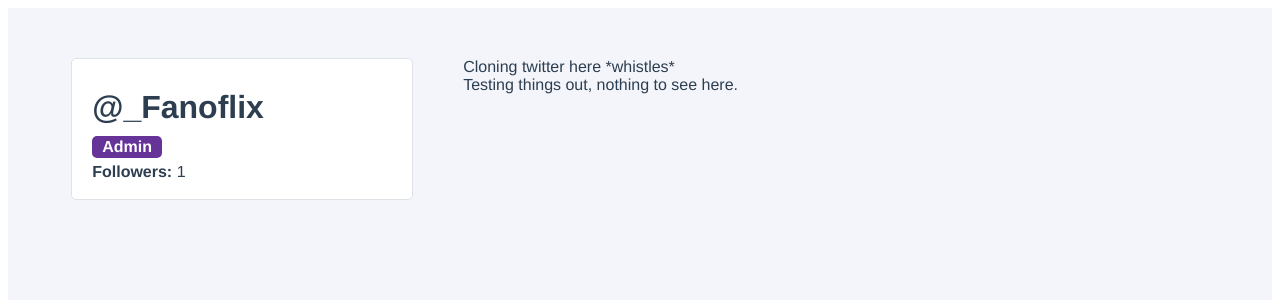
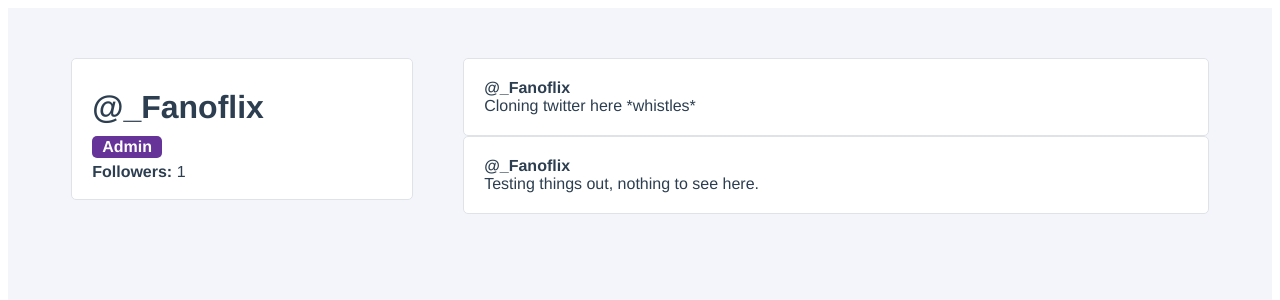
Before and after one commit to Fanoflix/twitter-clone, a Vue app: page / in a window 1280 px wide. Shown: the top 300 px of the page. Built offline with nearby package versions, Linux system fonts and the light colour scheme.

Commit message:
Added Tweet Component
Added UI for Tweets.

```diff
--- /dev/null
+++ b/src/components/TweetItem.vue
@@ -0,0 +1,52 @@
+<template>
+    <div class="tweet-item">
+        <div class="user-profile__tweet">
+            <div class="tweet-item__user">
+                @{{username}}
+            </div>
+            <div class="tweet-item__content">
+                {{ tweet.content}}
+            </div>
+        </div>
+    </div>
+</template>
+
+
+<script>
+export default {
+    name: "TweetItem",
+    props: {
+        username: {
+            type: String,
+            required: true
+        },
+        tweet: {
+            type: Object,
+            required: true
+        }
+    }
+};
+</script>
+
+
+
+<style>
+.tweet-item {
+    padding: 20px;
+    background-color: white;
+    border-radius: 5px;
+    border: 1px solid #DFE3E8;
+    box-sizing: border-box;
+    cursor: pointer;
+    transition: all 0.2s ease;
+}
+
+.tweet-item:hover {
+    transform: scale(1.07, 1);
+}
+
+.tweet-item__user {
+    font-weight: bold;
+}
+
+</style>
--- a/src/components/UserProfile.vue
+++ b/src/components/UserProfile.vue
@@ -11,9 +11,7 @@
         </div>
 
         <div class="user-profile__tweets-wrapper">
-            <div class="user-profile__tweet" v-for="tweet in user.tweets" :key="tweet.id">
-                {{ tweet.content}}
-            </div>
+            <TweetItem v-for="tweet in user.tweets" :key="tweet.id" :username="user.username" :tweet="tweet" />
         </div>
     </div>
 
@@ -21,8 +19,11 @@
 </template>
 
 <script>
+import TweetItem from './TweetItem'
+
 export default {
     name: "UserProfile",
+    components: {TweetItem},
     data() {
         return {
         followers: 0,
@@ -42,8 +43,6 @@
   },
   watch:{
     followers(newCount, oldCount) {
-      console.log(`Old follower Count = ${oldCount}`)
-      console.log(`New follower Count = ${newCount}`)
       if (oldCount < newCount)
       {
         console.log(`${this.user.username} has gained a new follower!`)
```
Lines whose indentation alone changed are shown as unchanged.
